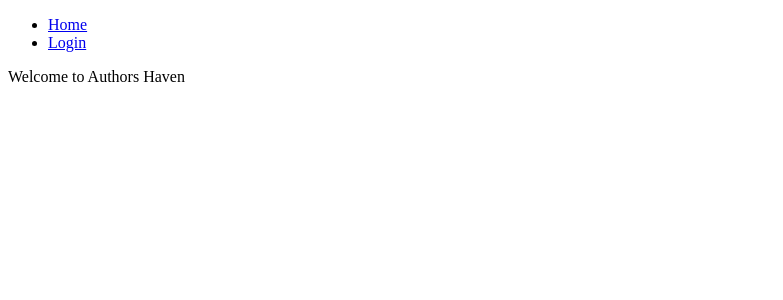
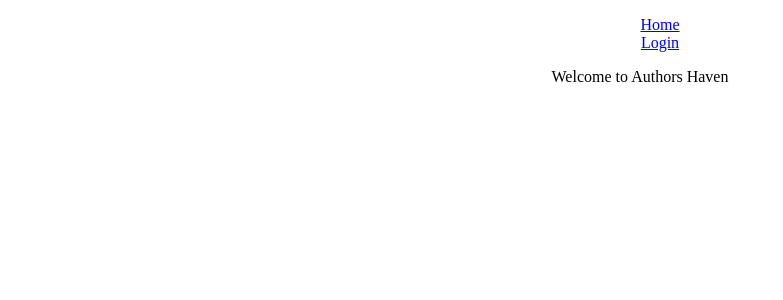
Before and after one commit to andela/goodfellas-ah-frontend, a React (Create React App) app: page / in a window 1280 px wide. Shown: the top 300 px of the page, without its empty margins (0-783 px from the left). Built offline with nearby package versions, Linux system fonts and the light colour scheme.

Commit message:
fix(setup-react-router) fix setup react router

```diff
--- a/src/containers/App.js
+++ b/src/containers/App.js
@@ -5,7 +5,7 @@ import Login from '../components/Login';
 import '../styles/styles.scss';
 
 export default () => (
-  <div className="app">
+  <div className="App">
     <nav>
       <ul>
         <li>
--- a/src/styles/styles.scss
+++ b/src/styles/styles.scss
@@ -1,5 +1,6 @@
 .App {
   text-align: center;
+ nav ul { list-style-type: none; }
 
   p {
   	color: red;
```
